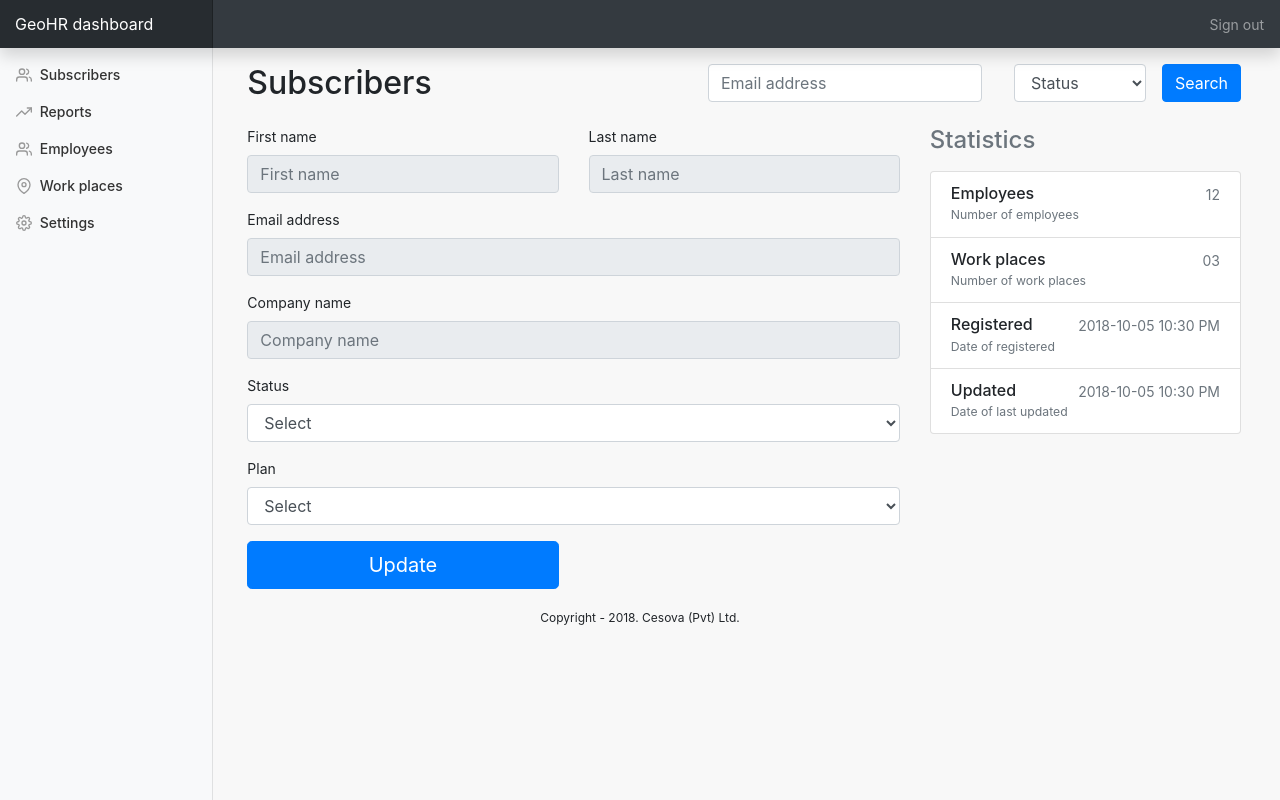
After one commit to GeofencedHR/geohr-web, a CodeIgniter app: page /database/index.php/dashboard/subscriber_view in a window 1280 px wide. The commit adds this page. Run offline with CodeIgniter, Linux system fonts and the light colour scheme; some libraries are stand-ins or nearby versions.

Commit message:
Added subscribers and view pages/work place page/refactored report pages

```diff
--- a/application/config/routes.php
+++ b/application/config/routes.php
@@ -52,14 +52,11 @@ defined('BASEPATH') OR exit('No direct script access allowed');
 
 //$route['path/path'] = 'controller/method'
 
-$route['login'] = 'login';
-$route['login/forgot_password'] = 'login/forgot_password';
-
 $route['rest'] = 'rest';
 $route['rest/report_location'] = 'rest/report_location';
 
 $route['default_controller'] = 'dashboard';
-$route['dashboard/reports'] = 'dashboard/reports';
+$route['dashboard/subscriber/view'] = 'dashboard/subscriber_view';
 
 $route['404_override'] = '';
 $route['translate_uri_dashes'] = FALSE;
--- a/application/controllers/Dashboard.php
+++ b/application/controllers/Dashboard.php
@@ -9,9 +9,27 @@ class Dashboard extends CI_Controller
 		$this->load->view('dash_board_subscribers');
 	}
 
-	public function reports()
+	public function subscriber_view()
 	{
 		$this->load->helper('url');
-		$this->load->view('dash_board_reports');
+		$this->load->view('dash_board_subscribers_view');
+	}
+
+	public function admin_reports()
+	{
+		$this->load->helper('url');
+		$this->load->view('dash_board_admin_reports');
+	}
+
+	public function employees()
+	{
+		$this->load->helper('url');
+		$this->load->view('dash_board_employees');
+	}
+
+	public function work_places()
+	{
+		$this->load->helper('url');
+		$this->load->view('dash_board_workplaces');
 	}
 }
--- a/application/views/dash_board_sidebar.php
+++ b/application/views/dash_board_sidebar.php
@@ -13,27 +13,30 @@ function high_light_tab($currentPath, $context) {
           <div class="sidebar-sticky">
             <ul class="nav flex-column">
               <li class="nav-item">
-                <a class="nav-link <?php high_light_tab(null, $this); ?>"
+                <a class="nav-link <?php high_light_tab(null, $this); ?>
+                <?php high_light_tab("subscriber", $this); ?>"
                   href="<?php echo base_url();?>">
                   <span data-feather="users"></span>
                   Subscribers
                 </a>
               </li>
-              <li class="nav-item">
-                <a class="nav-link <?php high_light_tab("reports", $this); ?>"
-                  href="<?php echo base_url('/index.php/dashboard/reports');?>">
+              <li class="nav-item" id="admin_reports">
+                <a class="nav-link <?php high_light_tab("admin_reports", $this); ?>"
+                  href="<?php echo base_url('/index.php/dashboard/admin_reports');?>">
                   <span data-feather="trending-up"></span>
                   Reports
                 </a>
               </li>
               <li class="nav-item">
-                <a class="nav-link" href="#">
+                <a class="nav-link <?php high_light_tab("employees", $this); ?>"
+                  href="<?php echo base_url('/index.php/dashboard/employees');?>">
                   <span data-feather="users"></span>
                   Employees
                 </a>
               </li>
               <li class="nav-item">
-                <a class="nav-link" href="#">
+                <a class="nav-link <?php high_light_tab("work_places", $this); ?>"
+                  href="<?php echo base_url('/index.php/dashboard/work_places');?>">
                   <span data-feather="map-pin"></span>
                   Work places
                 </a>
--- /dev/null
+++ b/application/views/dash_board_subscribers_search.php
@@ -0,0 +1,22 @@
+<?php
+defined('BASEPATH') OR exit('No direct script access allowed');
+?>
+
+<div class="d-flex justify-content-between flex-wrap flex-md-nowrap align-items-center pt-3 mb-3">
+          <h2>Subscribers</h2>
+
+          <form class="form-inline">
+    			 <div class="form-group mx-sm-3 mb-2">
+    			    <input type="email" class="form-control" id="emailaddress" placeholder="Email address">
+    			  </div>
+    			  <div class="form-group mx-sm-3 mb-2">
+    			    <select id="inputState" class="form-control">
+    			        <option selected disabled="true">Status</option>
+    			        <option>New</option>
+    			        <option>Active</option>
+    			        <option>Suspended</option>
+    			    </select>
+    			  </div>
+    			  <button type="submit" class="btn btn-primary mb-2">Search</button>
+    			</form>
+        </div>
--- /dev/null
+++ b/application/views/dash_board_subscribers_view.php
@@ -0,0 +1,155 @@
+<?php
+defined('BASEPATH') OR exit('No direct script access allowed');
+require_once("dash_board_header.php");
+require_once("dash_board_subscribers_search.php");
+?>
+
+  <div class="row">
+     <div class="col-md-8 order-md-1">
+          <form class="needs-validation" novalidate>
+            <div class="row">
+              <div class="col-md-6 mb-3">
+                <label for="firstName">First name</label>
+                <input type="text" class="form-control" id="firstName" placeholder="First name" readonly>
+              </div>
+              <div class="col-md-6 mb-3">
+                <label for="lastName">Last name</label>
+                <input type="text" class="form-control" id="lastName" placeholder="Last name" readonly>
+              </div>
+            </div>
+
+            <div class="mb-3">
+              <label for="username">Email address</label>
+              <div class="input-group">
+                <input type="email" class="form-control" id="username" placeholder="Email address" readonly>
+              </div>
+            </div>
+
+            <div class="mb-3">
+              <label for="address">Company name</label>
+              <input type="text" class="form-control" id="address" placeholder="Company name" readonly>
+            </div>
+
+            <div class="mb-3">
+              <label for="address">Status</label>
+              <select id="inputState" class="form-control">
+                  <option selected disabled="true">Select</option>
+                  <option disabled="true">New</option>
+                  <option>Active</option>
+                  <option>Suspended</option>
+              </select>
+            </div>
+
+            <div class="mb-3">
+              <label for="address">Plan</label>
+              <select id="inputState" class="form-control">
+                  <option selected disabled="true">Select</option>
+                  <option>Free</option>
+                  <option>Paid</option>
+              </select>
+            </div>
+
+            <!-- <div class="mb-3">
+              <label for="password">Password</label>
+              <input type="text" class="form-control" id="password" placeholder="Enter your new password here">
+            </div>
+
+            <div class="mb-3">
+              <label for="repassword">Re-enter password</label>
+              <input type="text" class="form-control" id="repassword" placeholder="Re-enter your new password">
+            </div> -->
+
+            <!--
+            //TODO this is the country selection,
+            //disabled to enable later if needed.
+
+            <div class="row">
+              <div class="col-md-5 mb-3">
+                <label for="country">Country</label>
+                <select class="custom-select d-block w-100" id="country" required>
+                  <option value="">Choose...</option>
+                  <option>United States</option>
+                </select>
+                <div class="invalid-feedback">
+                  Please select a valid country.
+                </div>
+              </div>
+              <div class="col-md-4 mb-3">
+                <label for="state">State</label>
+                <select class="custom-select d-block w-100" id="state" required>
+                  <option value="">Choose...</option>
+                  <option>California</option>
+                </select>
+                <div class="invalid-feedback">
+                  Please provide a valid state.
+                </div>
+              </div>
+              <div class="col-md-3 mb-3">
+                <label for="zip">Zip</label>
+                <input type="text" class="form-control" id="zip" placeholder="" required>
+                <div class="invalid-feedback">
+                  Zip code required.
+                </div>
+              </div>
+            </div> -->
+
+            <!-- <hr class="mb-4"> -->
+            <div class="row">
+              <div class="col-md-6">
+                <button class="btn btn-primary btn-lg btn-block" type="submit">Update</button>
+              </div>
+            </div>
+          </form>
+        </div>
+
+        <div class="col-md-4 order-md-2 mb-4">
+
+          <h4 class="d-flex justify-content-between align-items-center mb-3">
+            <span class="text-muted">Statistics</span>
+          </h4>
+
+          <ul class="list-group mb-3">
+            <li class="list-group-item d-flex justify-content-between lh-condensed">
+              <div>
+                <h6 class="my-0">Employees</h6>
+                <small class="text-muted">Number of employees</small>
+              </div>
+              <span class="text-muted">12</span>
+            </li>
+            <li class="list-group-item d-flex justify-content-between lh-condensed">
+              <div>
+                <h6 class="my-0">Work places</h6>
+                <small class="text-muted">Number of work places</small>
+              </div>
+              <span class="text-muted">03</span>
+            </li>
+            <li class="list-group-item d-flex justify-content-between lh-condensed">
+              <div>
+                <h6 class="my-0">Registered</h6>
+                <small class="text-muted">Date of registered</small>
+              </div>
+              <span class="text-muted">2018-10-05 10:30 PM</span>
+            </li>
+            <li class="list-group-item d-flex justify-content-between lh-condensed">
+              <div>
+                <h6 class="my-0">Updated</h6>
+                <small class="text-muted">Date of last updated</small>
+              </div>
+              <span class="text-muted">2018-10-05 10:30 PM</span>
+            </li>
+          </ul>
+
+          <!-- <form class="card p-2">
+            <div class="input-group">
+              <input type="text" class="form-control" placeholder="Promo code">
+              <div class="input-group-append">
+                <button type="submit" class="btn btn-secondary">Redeem</button>
+              </div>
+            </div>
+          </form> -->
+        </div>
+      </div>
+
+
+<?php
+require_once("dash_board_footer.php");
```
Also changed, not shown: application/views/dash_board_employees.php (added, +75 -0 lines), application/views/dash_board_subscribers.php (+3 -19 lines), application/views/dash_board_workplaces.php (added, +57 -0 lines), application/views/dash_board_admin_reports.php (renamed from application/views/dash_board_reports.php).
